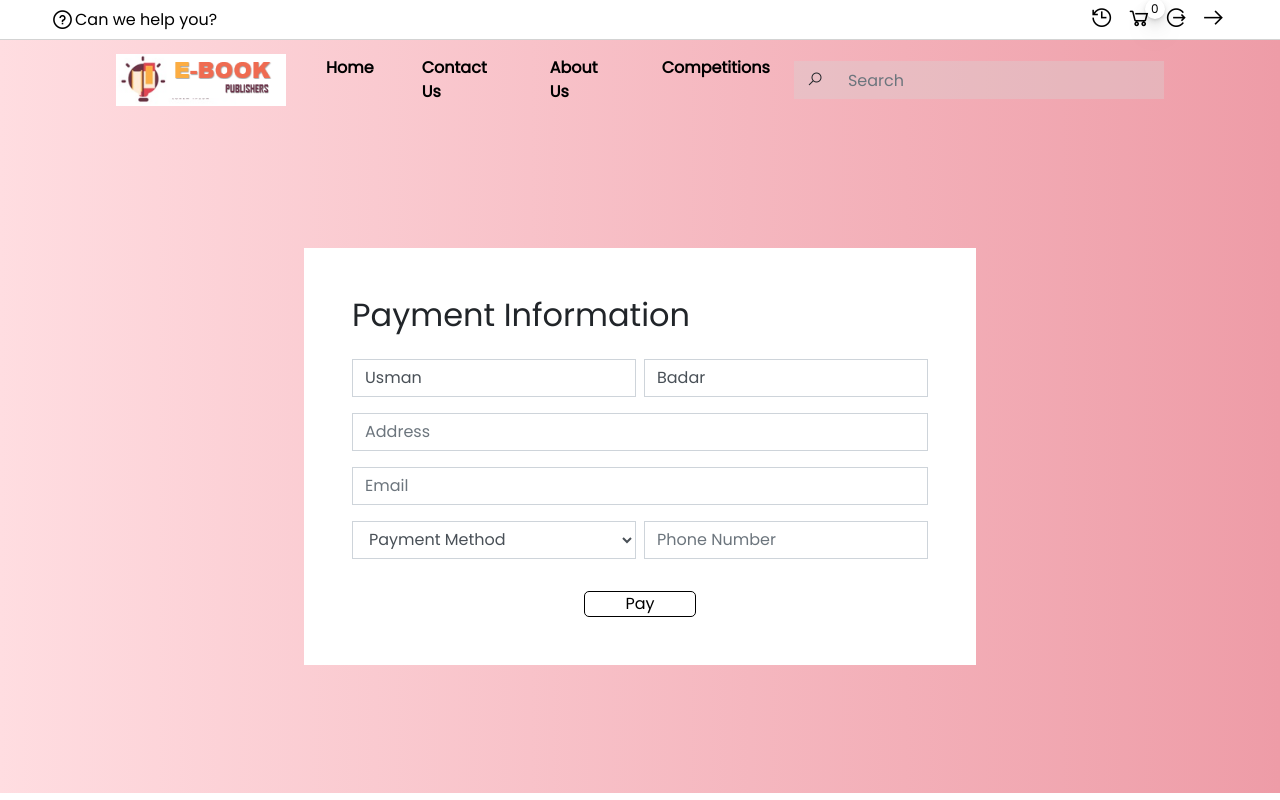
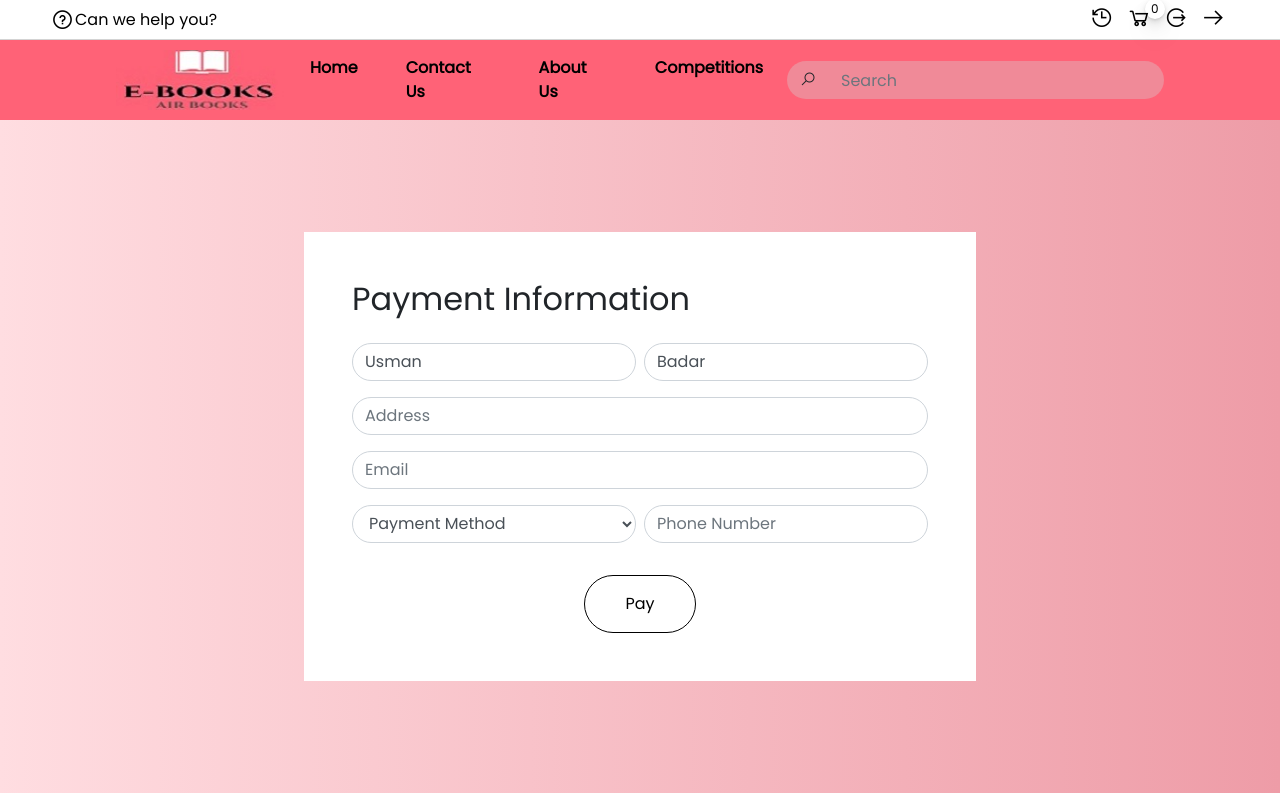
Before and after one commit to Atta-ul-Mutahir/Ebook-site, a PHP site: page /PHP-Project/payment.php in a window 1280 px wide. Run offline with PHP 8.4, Linux system fonts and the light colour scheme; a user stored in the database is signed in; data comes from the database, SQL or seed files in the repository.

Commit message:
full respo

```diff
--- a/_navbar.php
+++ b/_navbar.php
@@ -1,7 +1,7 @@
 <div class="container-fluid navbar_container">
     <nav class="navbar navbar-expand-xl navbar-light">
-        <a class="navbar-brand" href="index.php">
-            <img src="images/logo2.PNG" width="170" />
+        <a class="nav" href="index.php">
+            <img src="\images\E-Books Air Books.Jpeg" width="170" />
         </a>
         <button class="navbar-toggler" type="button" data-toggle="collapse" data-target="#navbarSupportedContent" aria-controls="navbarSupportedContent" aria-expanded="false" aria-label="Toggle navigation">
             <span class="navbar-toggler-icon"></span>
@@ -22,9 +22,9 @@
                     <a class="nav-link d-block px-4" href="competitions.php"><b>Competitions</b> </a>
                 </li>
             </ul>
-            <form class="btn-group">
+            <form class="btn-group rounded-pill">
                 <button class="btn" type="submit"><i class="las la-search"></i></button>
-                <input class="form-control" type="search" placeholder="Search" aria-label="Search">
+                <input class="form-control " type="search" placeholder="Search" aria-label="Search">
             </form>
         </div>
     </nav>
--- a/admin/messages.php
+++ b/admin/messages.php
@@ -42,9 +42,9 @@ if (strlen($_SESSION['LoginRole']) === 0 || $_SESSION['LoginRole'] === 'User') {
 
     <!-- main Div where all content are present -->
     <div class="main-content">
-        <div class="category-content">
+        <div class="category-content" style="max-height: 800px !important;margin-top: 2% !important;">
         <h1> <b>Discussion Box</b> </h1><hr>
-            <div class="msg_container pr-1" style="max-height: 500px; overflow: auto;"></div>
+            <div class="msg_container pr-1" style="max-height: auto; overflow: auto;"></div>
             <form action="" method="POST">
                 <div class="mt-3 btn-group w-100">
                     <textarea class="form-control" rows="1" placeholder="Type a Message" name="msg" ></textarea>
--- a/contact.php
+++ b/contact.php
@@ -36,8 +36,8 @@
                         <h1 class="mb-3">
                             Contact Us
                         </h1>
-                        <input type="text" class="form-control rounded-0 mb-3" placeholder="Your Name" name="senderName" />
-                        <textarea class="form-control mb-3 rounded-0" name="msg" placeholder="Your Message" style="height: 100px;"></textarea>
+                        <input type="text" class="form-control rounded-pill  mb-3" placeholder="Your Name" name="senderName" />
+                        <textarea class="form-control mb-3 " name="msg" placeholder="Your Message" style="height: 100px;"></textarea>
                         <button class="button button--nanuk button--text-thick button--text-upper button--size-s button--border-thick btn mt-3" type="submit" name="contact">
 						<span>S</span><span>u</span><span>b</span><span>m</span><span>i</span><span>t</span>
 					</button>
--- a/css/index.css
+++ b/css/index.css
@@ -48,10 +48,7 @@ a:hover {
 }
 
 .navbar_container {
-    background: #ee9ca7;  /* fallback for old browsers */
-background: -webkit-linear-gradient(to right, #ffdde1, #ee9ca7);  /* Chrome 10-25, Safari 5.1-6 */
-background: linear-gradient(to right, #ffdde1, #ee9ca7); /* W3C, IE 10+/ Edge, Firefox 16+, Chrome 26+, Opera 12+, Safari 7+ */
-
+  background: linear-gradient(to right, #ff6277, #ff6277);
     padding: 0 100px !important;
     z-index: 999;
 }
@@ -302,6 +299,7 @@ box-shadow: rgba(0, 0, 0,0.5) 0px 20px 25px -5px;
     padding: 0 2em;
     overflow: hidden;
     background: #7986cb;
+    border-radius: 50px !important;
     -webkit-transition: background-color 0.3s;
     transition: background-color 0.3s;
   }
--- a/index.php
+++ b/index.php
@@ -240,7 +240,7 @@
                             <h2 class="text-uppercase" style="color: #BEB4B4;">
                                 on order over $100
                             </h2>
-                            <button class="btn">View More</button>
+                            <button class="btn rounded-pill">View More</button>
                         </div>
                     </div>
                 </div>
--- a/payment.php
+++ b/payment.php
@@ -47,23 +47,26 @@ if( strlen( $_SESSION['LoginRole'] ) === 0 ) {
                 <form action="" method="POST">
                     <h2 class="mb-4">Payment Information</h2>
                     <div class="d-flex justify-content-center mb-3 px-0 mx-0">
-                        <input type="text" class="form-control m-0 mr-1 rounded-0" placeholder="First Name" value="<?php echo $info['user_first_name'] ?>" name="usrfname" />
-                        <input type="text" class="form-control m-0 ml-1 rounded-0" placeholder="Last Name" value="<?php echo $info['user_last_name'] ?>" name="usrlname" />
+                        <input type="text" class="form-control m-0 mr-1 rounded-pill" placeholder="First Name" value="<?php echo $info['user_first_name'] ?>" name="usrfname" />
+                        <input type="text" class="form-control m-0 ml-1 rounded-pill" placeholder="Last Name" value="<?php echo $info['user_last_name'] ?>" name="usrlname" />
                     </div>
-                    <input type="text" class="form-control rounded-0 mb-3" placeholder="Address" name="usraddress" />
-                    <input type="email" class="form-control rounded-0 mb-3" placeholder="Email" name="usremail" />
+                    <input type="text" class="form-control rounded-pill mb-3" placeholder="Address" name="usraddress" />
+                    <input type="email" class="form-control rounded-pill mb-3" placeholder="Email" name="usremail" />
                     <div class="d-flex justify-content-center mb-3 px-0 mx-0">
-                        <select class="form-control m-0 mr-1 rounded-0" placeholder="Payment Method" name="usrpaymethod">
+                        <select class="form-control m-0 mr-1 rounded-pill" placeholder="Payment Method" name="usrpaymethod">
                             <option value="">Payment Method</option>
                             <option value="CreditCard">Credit Card</option>
                             <option value="DD">DD</option>
                             <option value="Cheque">Cheque</option>
                             <option value="VP">VP</option>
                         </select>
-                        <input type="text" class="form-control m-0 ml-1 rounded-0" placeholder="Phone Number" name="usrphone" />
+                        <input type="text" class="form-control m-0 ml-1 rounded-pill" placeholder="Phone Number" name="usrphone" />
                     </div>
                     <div class="text-center left_side w-100">
-                        <button class="btn mt-3" type="submit" name="pay">Pay</button>
+                        <!-- <button class="btn mt-3" type="submit" name="pay">Pay</button> -->
+                        <button type="submit" name="pay" class="button button--nanuk button--text-thick button--text-upper button--size-s button--border-thick btn mt-3">
+                                    <span>P</span><span>a</span><span>y</span>
+                                </button>
                     </div>
                 </form>
             </div>
```
Also changed, not shown: images/E-Books Air Books.Jpeg (added).
